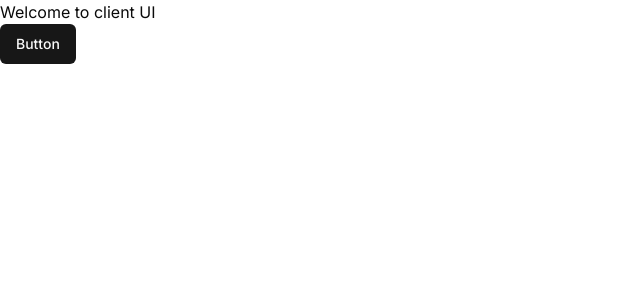
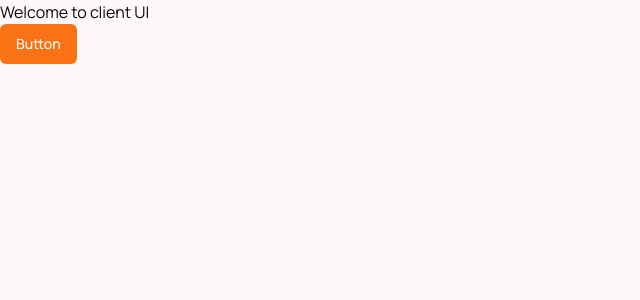
Before and after one commit to ramesh-kunwar/pizza-ordering-client-ui, a Next.js app: page / in a window 1280 px wide. Shown: the top 300 px of the page, without its empty margins (0-640 px from the left). Built offline with nearby package versions, Linux system fonts and the light colour scheme.

Commit message:
theme configuration

```diff
--- a/src/app/globals.css
+++ b/src/app/globals.css
@@ -2,84 +2,53 @@
   @tailwind components;
   @tailwind utilities;
 
-:root {
-  --foreground-rgb: 0, 0, 0;
-  --background-start-rgb: 214, 219, 220;
-  --background-end-rgb: 255, 255, 255;
-}
-
-@media (prefers-color-scheme: dark) {
-  :root {
-    --foreground-rgb: 255, 255, 255;
-    --background-start-rgb: 0, 0, 0;
-    --background-end-rgb: 0, 0, 0;
-  }
-}
-
-@layer utilities {
-  .text-balance {
-    text-wrap: balance;
-  }
-}
-
-
 
   @layer base {
     :root {
-    --background: 0 0% 100%;
-    --foreground: 0 0% 3.9%;
+      --background: 15, 33%, 98%;
+      --foreground: 20 14.3% 4.1%;
       --card: 0 0% 100%;
-    --card-foreground: 0 0% 3.9%;
+      --card-foreground: 20 14.3% 4.1%;
       --popover: 0 0% 100%;
-    --popover-foreground: 0 0% 3.9%;
-    --primary: 0 0% 9%;
-    --primary-foreground: 0 0% 98%;
-    --secondary: 0 0% 96.1%;
-    --secondary-foreground: 0 0% 9%;
-    --muted: 0 0% 96.1%;
-    --muted-foreground: 0 0% 45.1%;
-    --accent: 0 0% 96.1%;
-    --accent-foreground: 0 0% 9%;
+      --popover-foreground: 20 14.3% 4.1%;
+      --primary: 24.6 95% 53.1%;
+      --primary-foreground: 60 9.1% 97.8%;
+      --secondary: 60 4.8% 95.9%;
+      --secondary-foreground: 24 9.8% 10%;
+      --muted: 60 4.8% 95.9%;
+      --muted-foreground: 25 5.3% 44.7%;
+      --accent: 60 4.8% 95.9%;
+      --accent-foreground: 24 9.8% 10%;
       --destructive: 0 84.2% 60.2%;
-    --destructive-foreground: 0 0% 98%;
-    --border: 0 0% 89.8%;
-    --input: 0 0% 89.8%;
-    --ring: 0 0% 3.9%;
-    --chart-1: 12 76% 61%;
-    --chart-2: 173 58% 39%;
-    --chart-3: 197 37% 24%;
-    --chart-4: 43 74% 66%;
-    --chart-5: 27 87% 67%;
+      --destructive-foreground: 60 9.1% 97.8%;
+      --border: 20 5.9% 90%;
+      --input: 20 5.9% 90%;
+      --ring: 24.6 95% 53.1%;
       --radius: 0.5rem;
     }
+
     .dark {
-    --background: 0 0% 3.9%;
-    --foreground: 0 0% 98%;
-    --card: 0 0% 3.9%;
-    --card-foreground: 0 0% 98%;
-    --popover: 0 0% 3.9%;
-    --popover-foreground: 0 0% 98%;
-    --primary: 0 0% 98%;
-    --primary-foreground: 0 0% 9%;
-    --secondary: 0 0% 14.9%;
-    --secondary-foreground: 0 0% 98%;
-    --muted: 0 0% 14.9%;
-    --muted-foreground: 0 0% 63.9%;
-    --accent: 0 0% 14.9%;
-    --accent-foreground: 0 0% 98%;
-    --destructive: 0 62.8% 30.6%;
-    --destructive-foreground: 0 0% 98%;
-    --border: 0 0% 14.9%;
-    --input: 0 0% 14.9%;
-    --ring: 0 0% 83.1%;
-    --chart-1: 220 70% 50%;
-    --chart-2: 160 60% 45%;
-    --chart-3: 30 80% 55%;
-    --chart-4: 280 65% 60%;
-    --chart-5: 340 75% 55%;
+      --background: 20 14.3% 4.1%;
+      --foreground: 60 9.1% 97.8%;
+      --card: 20 14.3% 4.1%;
+      --card-foreground: 60 9.1% 97.8%;
+      --popover: 20 14.3% 4.1%;
+      --popover-foreground: 60 9.1% 97.8%;
+      --primary: 20.5 90.2% 48.2%;
+      --primary-foreground: 60 9.1% 97.8%;
+      --secondary: 12 6.5% 15.1%;
+      --secondary-foreground: 60 9.1% 97.8%;
+      --muted: 12 6.5% 15.1%;
+      --muted-foreground: 24 5.4% 63.9%;
+      --accent: 12 6.5% 15.1%;
+      --accent-foreground: 60 9.1% 97.8%;
+      --destructive: 0 72.2% 50.6%;
+      --destructive-foreground: 60 9.1% 97.8%;
+      --border: 12 6.5% 15.1%;
+      --input: 12 6.5% 15.1%;
+      --ring: 20.5 90.2% 48.2%;
     }
   }
-
 
 
   @layer base {
--- a/src/app/layout.tsx
+++ b/src/app/layout.tsx
@@ -1,8 +1,9 @@
 import type { Metadata } from "next";
-import { Inter } from "next/font/google";
+import { Manrope } from "next/font/google";
 import "./globals.css";
+import { cn } from "@/lib/utils";
 
-const inter = Inter({ subsets: ["latin"] });
+const manrope = Manrope({ subsets: ["latin"], variable: "--font-manrope" });
 
 export const metadata: Metadata = {
   title: "Create Next App",
@@ -16,7 +17,9 @@ export default function RootLayout({
 }>) {
   return (
     <html lang="en">
-      <body className={inter.className}>{children}</body>
+      <body className={cn("min-h-screen font-manrope", manrope.className)}>
+        {children}
+      </body>
     </html>
   );
 }
--- a/tailwind.config.ts
+++ b/tailwind.config.ts
@@ -1,4 +1,5 @@
 import type { Config } from "tailwindcss";
+import { fontFamily } from "tailwindcss/defaultTheme";
 
 const config: Config = {
   darkMode: ["class"],
@@ -9,58 +10,62 @@ const config: Config = {
   ],
   theme: {
     extend: {
+      fontFamily: {
+        sans: ["var(--font-manrope)", ...fontFamily.sans],
+      },
       backgroundImage: {
-  			'gradient-radial': 'radial-gradient(var(--tw-gradient-stops))',
-  			'gradient-conic': 'conic-gradient(from 180deg at 50% 50%, var(--tw-gradient-stops))'
+        "gradient-radial": "radial-gradient(var(--tw-gradient-stops))",
+        "gradient-conic":
+          "conic-gradient(from 180deg at 50% 50%, var(--tw-gradient-stops))",
       },
       borderRadius: {
-  			lg: 'var(--radius)',
-  			md: 'calc(var(--radius) - 2px)',
-  			sm: 'calc(var(--radius) - 4px)'
+        lg: "var(--radius)",
+        md: "calc(var(--radius) - 2px)",
+        sm: "calc(var(--radius) - 4px)",
       },
       colors: {
-  			background: 'hsl(var(--background))',
-  			foreground: 'hsl(var(--foreground))',
+        background: "hsl(var(--background))",
+        foreground: "hsl(var(--foreground))",
         card: {
-  				DEFAULT: 'hsl(var(--card))',
-  				foreground: 'hsl(var(--card-foreground))'
+          DEFAULT: "hsl(var(--card))",
+          foreground: "hsl(var(--card-foreground))",
         },
         popover: {
-  				DEFAULT: 'hsl(var(--popover))',
-  				foreground: 'hsl(var(--popover-foreground))'
+          DEFAULT: "hsl(var(--popover))",
+          foreground: "hsl(var(--popover-foreground))",
         },
         primary: {
-  				DEFAULT: 'hsl(var(--primary))',
-  				foreground: 'hsl(var(--primary-foreground))'
+          DEFAULT: "hsl(var(--primary))",
+          foreground: "hsl(var(--primary-foreground))",
         },
         secondary: {
-  				DEFAULT: 'hsl(var(--secondary))',
-  				foreground: 'hsl(var(--secondary-foreground))'
+          DEFAULT: "hsl(var(--secondary))",
+          foreground: "hsl(var(--secondary-foreground))",
         },
         muted: {
-  				DEFAULT: 'hsl(var(--muted))',
-  				foreground: 'hsl(var(--muted-foreground))'
+          DEFAULT: "hsl(var(--muted))",
+          foreground: "hsl(var(--muted-foreground))",
         },
         accent: {
-  				DEFAULT: 'hsl(var(--accent))',
-  				foreground: 'hsl(var(--accent-foreground))'
+          DEFAULT: "hsl(var(--accent))",
+          foreground: "hsl(var(--accent-foreground))",
         },
         destructive: {
-  				DEFAULT: 'hsl(var(--destructive))',
-  				foreground: 'hsl(var(--destructive-foreground))'
+          DEFAULT: "hsl(var(--destructive))",
+          foreground: "hsl(var(--destructive-foreground))",
         },
-  			border: 'hsl(var(--border))',
-  			input: 'hsl(var(--input))',
-  			ring: 'hsl(var(--ring))',
+        border: "hsl(var(--border))",
+        input: "hsl(var(--input))",
+        ring: "hsl(var(--ring))",
         chart: {
-  				'1': 'hsl(var(--chart-1))',
-  				'2': 'hsl(var(--chart-2))',
-  				'3': 'hsl(var(--chart-3))',
-  				'4': 'hsl(var(--chart-4))',
-  				'5': 'hsl(var(--chart-5))'
-  			}
-  		}
-  	}
+          "1": "hsl(var(--chart-1))",
+          "2": "hsl(var(--chart-2))",
+          "3": "hsl(var(--chart-3))",
+          "4": "hsl(var(--chart-4))",
+          "5": "hsl(var(--chart-5))",
+        },
+      },
+    },
   },
   plugins: [require("tailwindcss-animate")],
 };
```
Lines whose indentation alone changed are shown as unchanged.
